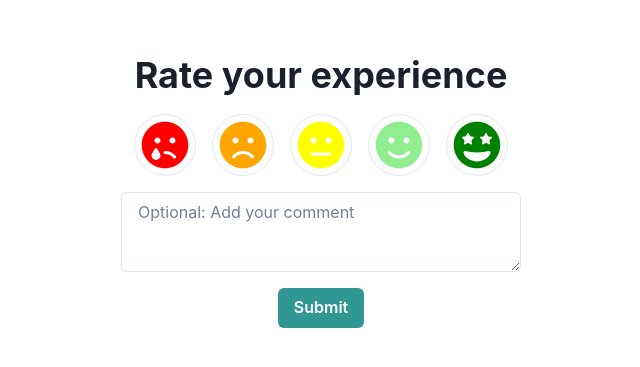
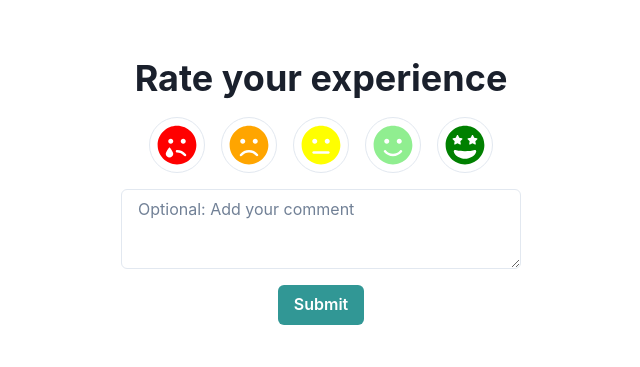
Before and after one commit to MohsenUSA/rating, a React (Create React App) app: page / in a window 1280 px wide. Shown: the part 209-576 px from the top of the page, without its empty margins (319-959 px from the left). Built offline with nearby package versions, Linux system fonts and the light colour scheme.

Commit message:
Update Emojis.js

```diff
--- a/src/Emojis.js
+++ b/src/Emojis.js
@@ -13,7 +13,7 @@ const Emojis = ({ selected, onSelect }) => {
       textAlign="center"
     >
       <IconButton
-        icon={<FaSadTear style={{ fontSize: '3rem', color: 'red' }} />}
+        icon={<FaSadTear style={{ fontSize: '2.5rem', color: 'red' }} />}
         aria-label="sad"
         onClick={() => onSelect(1)}
         colorScheme="gray"
@@ -22,10 +22,10 @@ const Emojis = ({ selected, onSelect }) => {
         mr={{ base: 0, md: 4 }}
         variant={selected === 1 ? 'solid' : 'outline'}
         borderRadius="50%"
-        p="6px" // Adjust padding here
+        p="7px" // Adjust padding here
       />
       <IconButton
-        icon={<FaFrown style={{ fontSize: '3rem', color: 'orange' }} />}
+        icon={<FaFrown style={{ fontSize: '2.5rem', color: 'orange' }} />}
         aria-label="unhappy"
         onClick={() => onSelect(2)}
         colorScheme="gray"
@@ -34,10 +34,10 @@ const Emojis = ({ selected, onSelect }) => {
         mr={{ base: 0, md: 4 }}
         variant={selected === 2 ? 'solid' : 'outline'}
         borderRadius="50%"
-        p="6px" // Adjust padding here
+        p="7px" // Adjust padding here
       />
       <IconButton
-        icon={<FaMeh style={{ fontSize: '3rem', color: 'yellow' }} />}
+        icon={<FaMeh style={{ fontSize: '2.5rem', color: 'yellow' }} />}
         aria-label="neutral"
         onClick={() => onSelect(3)}
         colorScheme="gray"
@@ -46,10 +46,10 @@ const Emojis = ({ selected, onSelect }) => {
         mr={{ base: 0, md: 4 }}
         variant={selected === 3 ? 'solid' : 'outline'}
         borderRadius="50%"
-        p="6px" // Adjust padding here
+        p="7px" // Adjust padding here
       />
       <IconButton
-        icon={<FaSmile style={{ fontSize: '3rem', color: 'lightgreen' }} />}
+        icon={<FaSmile style={{ fontSize: '2.5rem', color: 'lightgreen' }} />}
         aria-label="happy"
         onClick={() => onSelect(4)}
         colorScheme="gray"
@@ -58,17 +58,17 @@ const Emojis = ({ selected, onSelect }) => {
         mr={{ base: 0, md: 4 }}
         variant={selected === 4 ? 'solid' : 'outline'}
         borderRadius="50%"
-        p="6px" // Adjust padding here
+        p="7px" // Adjust padding here
       />
       <IconButton
-        icon={<FaGrinStars style={{ fontSize: '3rem', color: 'green' }} />}
+        icon={<FaGrinStars style={{ fontSize: '2.5rem', color: 'green' }} />}
         aria-label="very-happy"
         onClick={() => onSelect(5)}
         colorScheme="gray"
         size="xlg"
         variant={selected === 5 ? 'solid' : 'outline'}
         borderRadius="50%"
-        p="6px" // Adjust padding here
+        p="7px" // Adjust padding here
       />
     </Box>
   );
```
